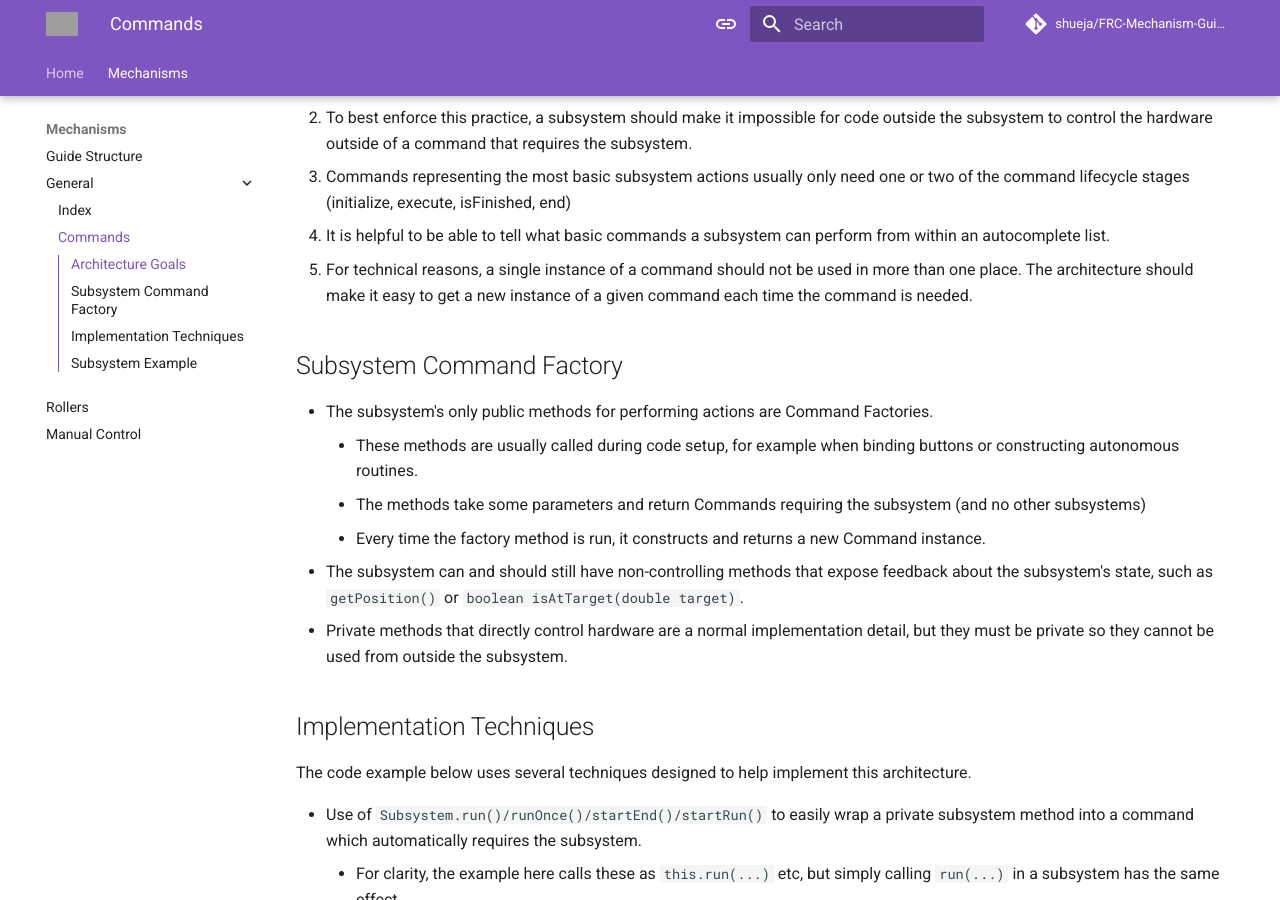
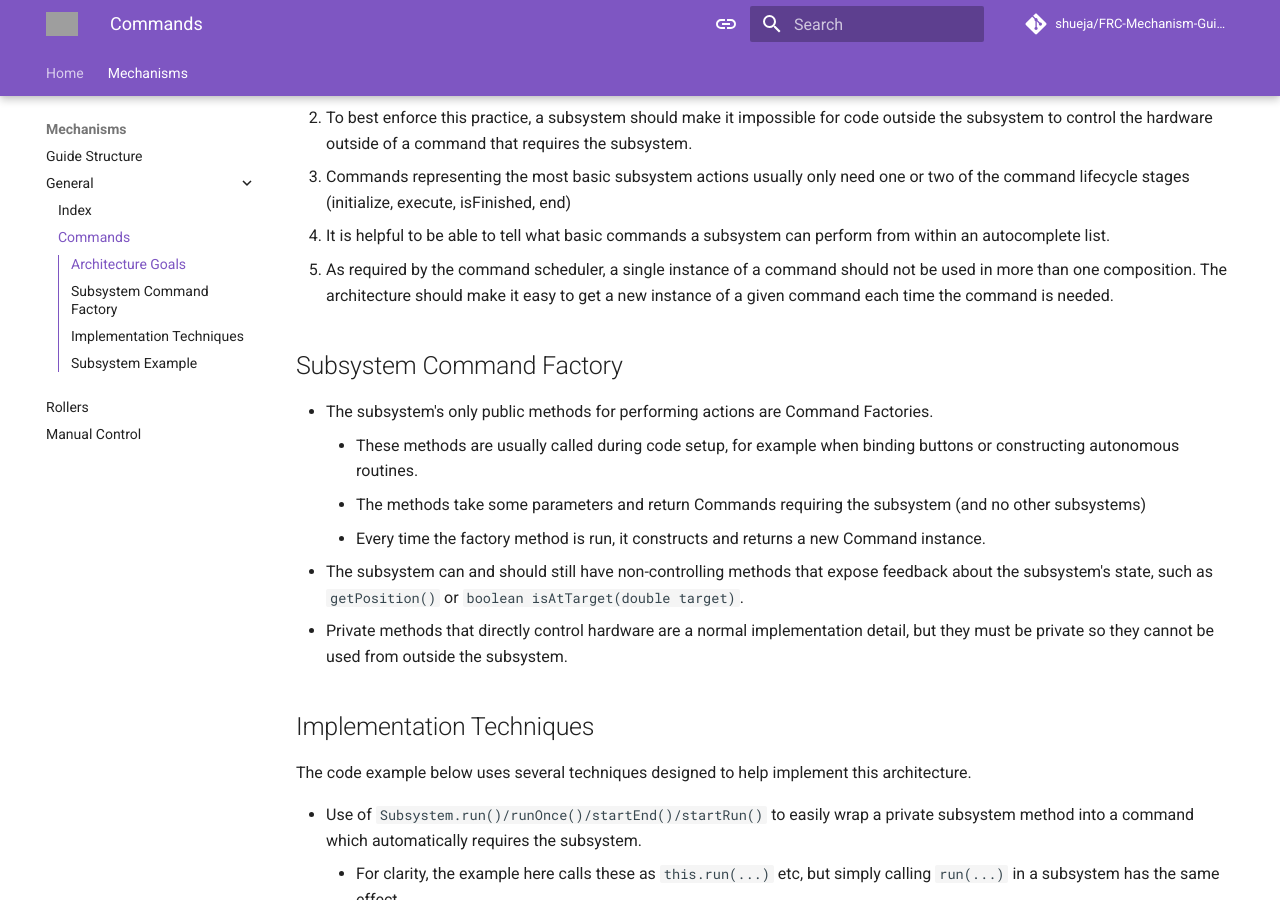
Before and after one commit to shueja/FRC-Mechanism-Guide, an MkDocs documentation site: the page built from docs/mechanisms/general/commands.md, in a window 1280 px wide and 900 px high, scrolled down 324 px. Built offline with MkDocs 1.6.1 and Material for MkDocs 9.7.7, drawn with Linux system fonts in a browser that asks for light colours; comment, search, counter and statistics services are not loaded; grey boxes are pictures that could not be loaded.

Commit message:
Clarify general/commands

```diff
--- a/docs/mechanisms/general/commands.md
+++ b/docs/mechanisms/general/commands.md
@@ -7,7 +7,7 @@ These guides use the __Subsystem Command Factory__ architecture within the WPILi
 2. To best enforce this practice, a subsystem should make it impossible for code outside the subsystem to control the hardware outside of a command that requires the subsystem.
 3. Commands representing the most basic subsystem actions usually only need one or two of the command lifecycle stages (initialize, execute, isFinished, end)
 4. It is helpful to be able to tell what basic commands a subsystem can perform from within an autocomplete list.
-5. For technical reasons, a single instance of a command should not be used in more than one place. The architecture should make it easy to get a new instance of a given command each time the command is needed.
+5. As required by the command scheduler, a single instance of a command should not be used in more than one composition. The architecture should make it easy to get a new instance of a given command each time the command is needed.
 
 ## Subsystem Command Factory
 
```
